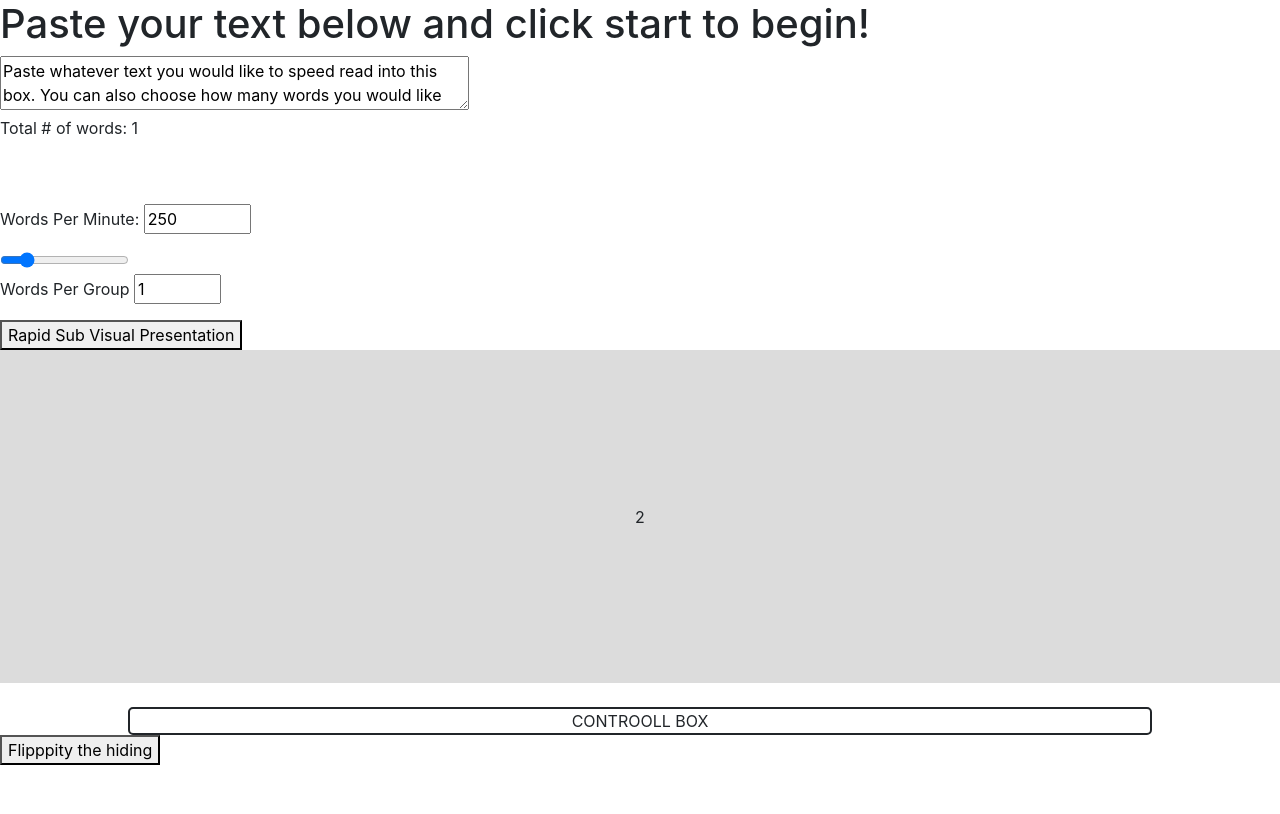
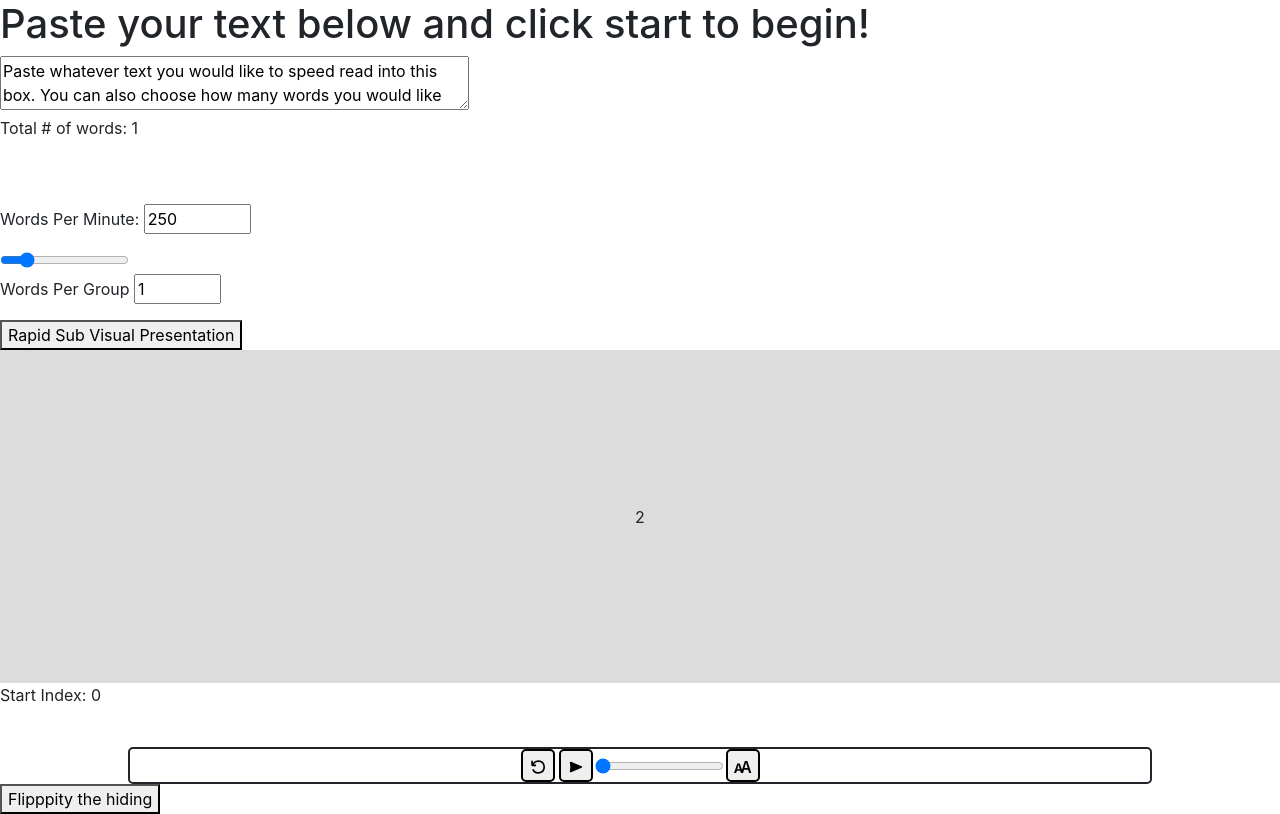
Before and after one commit to EricJamesOsowski/speed-reading-trainer, a React (Create React App) app in the folder speedy-ready-mcwebsite/: page / in a window 1280 px wide. Both pictures are taken after a click on the button "Rapid Sub Visual Presentation". Built offline with nearby package versions, Linux system fonts and the light colour scheme.

Commit message:
Added slider for positioning in text

```diff
--- a/speedy-ready-mcwebsite/src/components/InputBox/index.js
+++ b/speedy-ready-mcwebsite/src/components/InputBox/index.js
@@ -4,17 +4,21 @@ import "bootstrap/dist/css/bootstrap.min.css";
 import "./style.css";
 import React, { useState, useEffect, useRef } from "react";
 import { GiPlayButton, GiPauseButton } from "react-icons/gi";
+import { GoTextSize } from "react-icons/go";
+import { BsFillSkipStartFill } from "react-icons/bs"
+import { VscDebugRestart } from "react-icons/vsc"
 
 const InputBox = () => {
   const [show, setShow] = useState(false);
   const [text, setText] = useState("");
   const [displayText, setDisplayText] = useState([]);
+  const [sliderText, setSliderText] = useState([]);
   const [wpm, setWpm] = useState(250);
   const [wordsPerGroup, setWordsPerGroup] = useState(1);
   const [secondIntervalVariable, setSecondIntervalVariable] = useState(0);
   const [isPaused, setIsPaused] = useState(true);
   const [startIndex, setStartIndex] = useState(0);
-  const [newText, setNewText] = useState([]);
+  const [newText, setNewText] = useState(["butterball"]);
   const [showRsvp, setShowRsvp] = useState(false);
   const [fontSize, setFontSize] = useState(12);
   const countRef = React.useRef(null);
@@ -42,6 +46,7 @@ const InputBox = () => {
   }
 
   useEffect(() => {
+    setNewText(["Paste", "whatever", "text", "you", "would", "like", "to", "speed", "read", "into", "this", "box.", "You", "can", "also", "choose", "how", "many", "words", "you", "would", "like", "displayed", "at", "a", "time,", "so", "that", "you", "can", "work", "on", "expanding", "your", "peripheral", "grouping."]);
     let interval = null;
     if (!isPaused) {
       interval = setInterval(() => {
@@ -103,8 +108,7 @@ const InputBox = () => {
   }
 
   function incrementStartIndex() {
-    console.log(startIndex+ " Plus "+ parseInt(wordsPerGroup));
-    setStartIndex((startIndex) => startIndex + parseInt(wordsPerGroup));
+    setStartIndex((startIndex) => parseInt(startIndex) + parseInt(wordsPerGroup));
   }
 
   useEffect(() => {
@@ -152,6 +156,23 @@ const InputBox = () => {
     validateMinMax(e, min, max);
     setWordsPerGroup(clampMinMax(e, min, max));
   }
+
+  function openFontMenu () {
+    alert("You did it!");
+  }
+
+function handleResetStart (newText) {
+  setStartIndex(0);
+  setDisplayText(newText[0]);
+}
+
+function handlePositionSlider ( event ) {
+  const tempPlace = event.target.value;
+  setStartIndex(tempPlace);
+
+
+  setDisplayText(newText[tempPlace]);
+}
 
   return (
     <div className="inputBox" id="input-box">
@@ -213,9 +234,37 @@ const InputBox = () => {
     <span className="rsvp-text-container" style={{ display: showRsvp ? 'flex' : "none" }} >
     {displayText}
     </span>
+    <p>Start Index: {startIndex}</p>
     <br style={{ display: showRsvp ? 'flex' : "none" }}/>
     <span className="rsvp-controller" style={{ display: showRsvp ? 'flex' : "none" }} >
-    CONTROOLL BOX
+
+    {/* CONTROOLL BOX */}
+    <button className="outlined-button" variant="gray" onClick={handleResetStart}>
+   <VscDebugRestart />
+    </button>
+
+    {isPaused ? (
+            <button className="outlined-button" variant="gray" onClick={handleResume}>
+              <GiPlayButton  />
+            </button>
+          ) : (
+            <button className="outlined-button" variant="gray" onClick={handlePause}>
+              <GiPauseButton  />
+            </button>
+          )}
+
+          <input
+          type="range"
+          min="0"
+          max={ newText.length }
+          onChange={ handlePositionSlider }
+          value={startIndex}
+          />
+
+            <button className="outlined-button">
+          <GoTextSize onClick={openFontMenu}></GoTextSize>
+          </button>
+
     </span>
 
     <button onClick={() => showRsvp ?  setShowRsvp(false) : setShowRsvp(true)}>
--- a/speedy-ready-mcwebsite/src/components/InputBox/style.css
+++ b/speedy-ready-mcwebsite/src/components/InputBox/style.css
@@ -31,3 +31,11 @@
     align-items: center; /* Vertical center alignment */
     justify-content: center; /* Horizontal center alignment */
 }
+
+.outlined-button {
+    border-width:2px;
+    border-radius:5px;
+    border-style:solid;
+    font-size: large;
+    margin: 0px 2px 0px 2px;
+}
```
